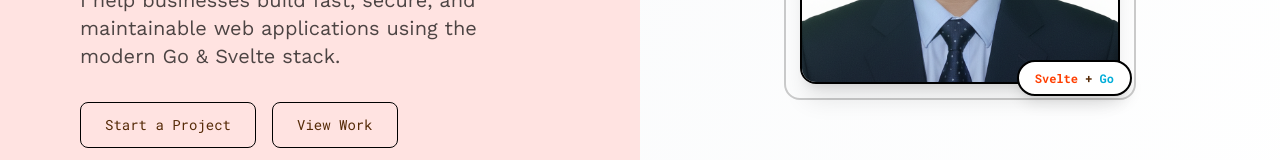
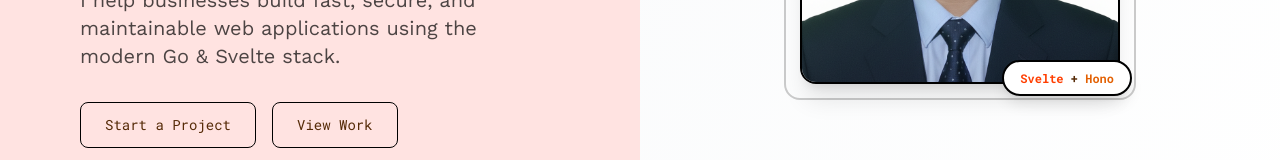
Before and after one commit to FardanHadafi/Portfolio, a Svelte app: page / in a window 1280 px wide. Shown: the part 540-700 px from the top of the page. Built offline with nearby package versions, Linux system fonts and the light colour scheme.

Commit message:
changed some text and color

```diff
--- a/src/App.svelte
+++ b/src/App.svelte
@@ -302,7 +302,7 @@
 
             <!-- Tech stack indicator -->
             <div class="absolute -bottom-3 -right-3 bg-white border-2 border-black rounded-full px-4 py-2 text-xs font-mono font-bold shadow-lg">
-              <span class="text-[#FF3E00]">Svelte</span> + <span class="text-[#00ADD8]">Go</span>
+              <span class="text-[#FF3E00]">Svelte</span> + <span class="text-[#E36002]">Hono</span>
             </div>
           </div>
         </div>
@@ -452,7 +452,7 @@
         <!-- Copyright -->
         <div class="border-t border-black/20 pt-4 md:pt-6 text-xs font-mono footer-bottom flex flex-col sm:flex-row justify-between gap-2 sm:gap-0">
           <p>© {new Date().getFullYear()} Fardan Hadafi.</p>
-          <p>Freelance Fullstack Developer.</p>
+          <p>Fullstack Developer.</p>
         </div>
       </div>
     </footer>
```
